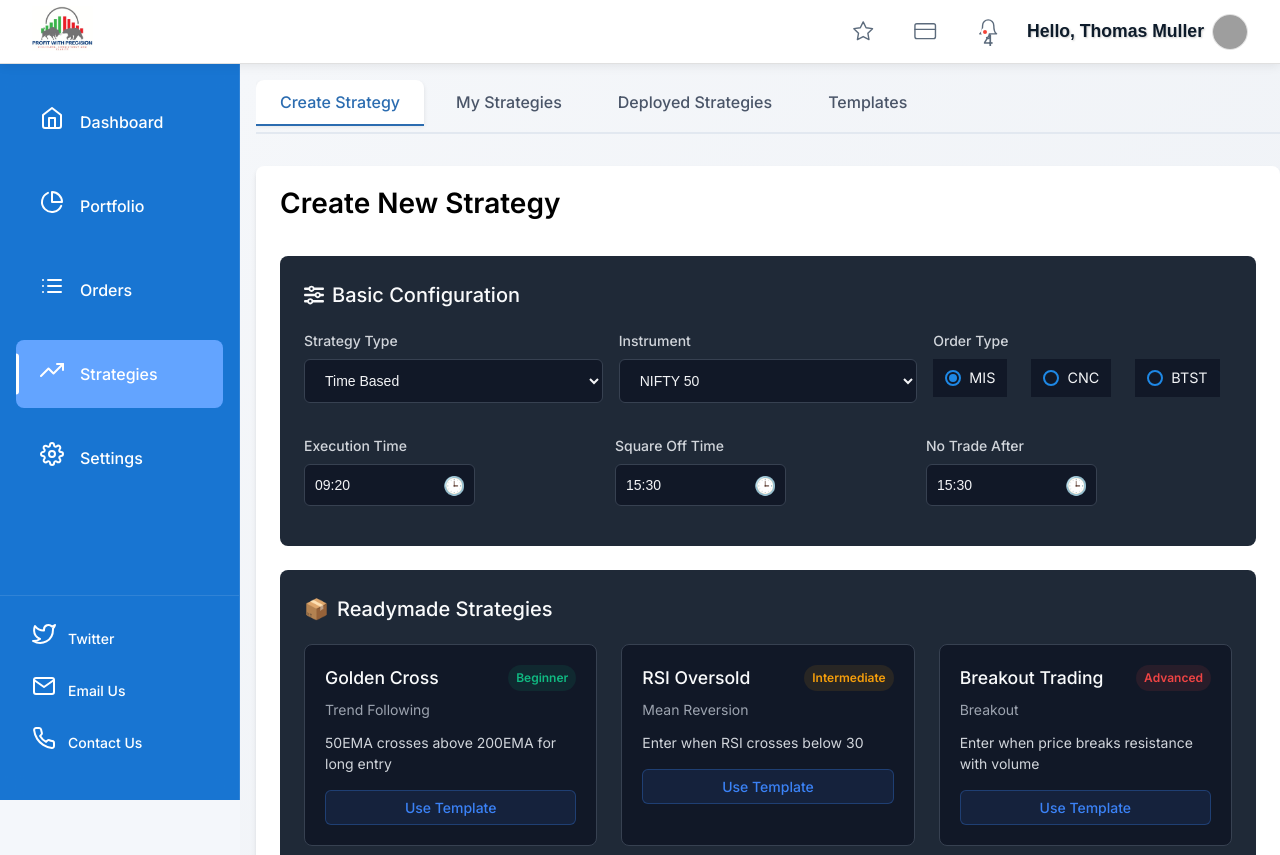
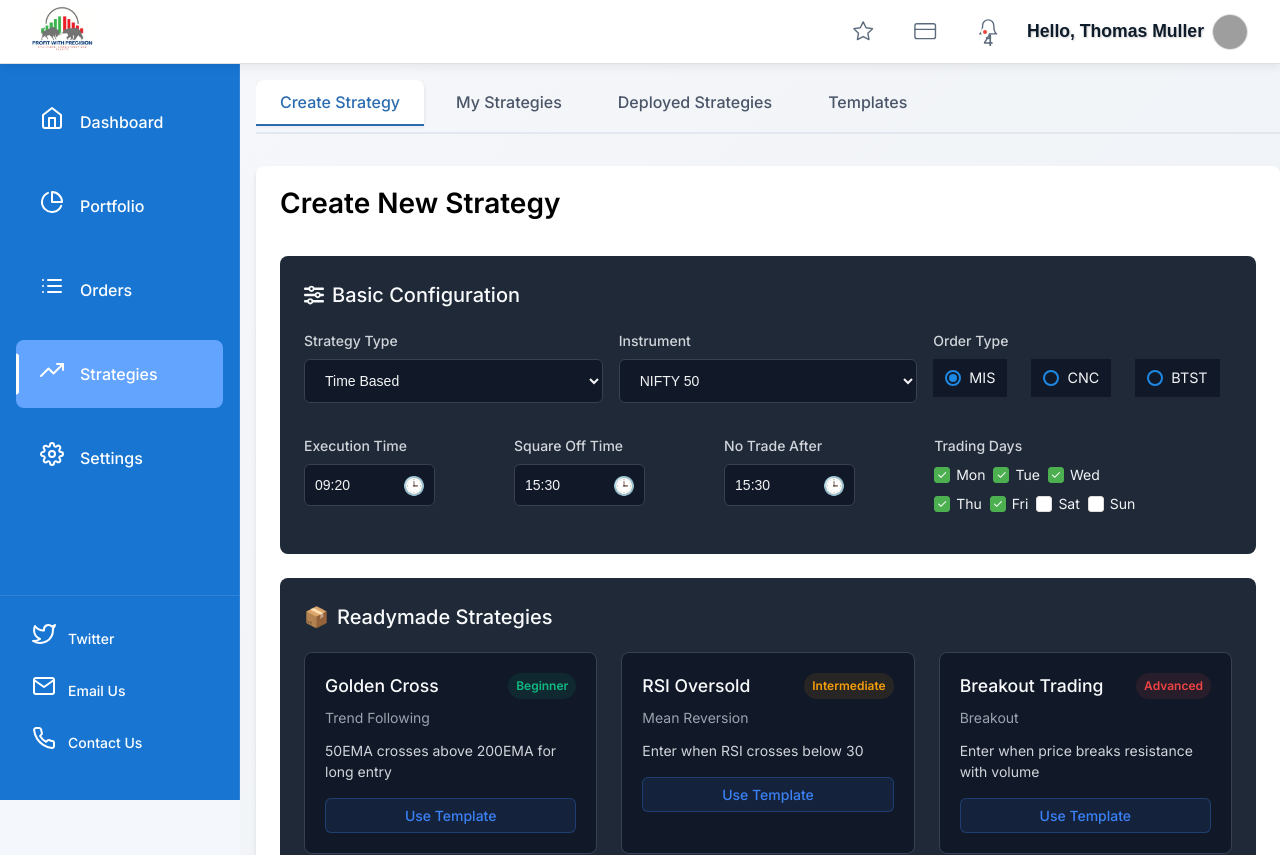
Before and after one commit to sudhanshu2070/last-trade, a React (Vite) app: page /strategies in a window 1280 px wide. Shown: the top 855 px of the page. Built offline with nearby package versions, Linux system fonts and the light colour scheme; grey boxes are pictures that could not be loaded.

Commit message:
Add strategy 0.3

```diff
--- a/src/Pages/StrategyTabs/CreateStrategy/Sections/BasicConfiguration/BasicConfiguration.module.css
+++ b/src/Pages/StrategyTabs/CreateStrategy/Sections/BasicConfiguration/BasicConfiguration.module.css
@@ -32,16 +32,23 @@
 .timeInputsRow {
   grid-column: 1 / -1; /* Span all columns */
   display: grid;
-  grid-template-columns: repeat(3, 1fr);
+  grid-template-columns: repeat(4, 1fr);
   gap: 5px;
+  width: 90%;
 }
 
   .formGroup {
     margin-bottom: 1rem;
   }
+
+   .formGroupTradingDays {
+    margin-bottom: 1rem;
+    width: 100%;
+  }
+
   .timeInputsRow .formGroup {
     margin-bottom: 1rem;
-    width: 70%;
+    width: 80%;
   }
 
   .label {
@@ -123,20 +130,6 @@
     box-shadow: 0 0 0 2px rgba(30, 136, 229, 0.3);
   }
 
-/* .formGroupTime {
-    margin-bottom: 1rem;
-    width: 70%;
-  }
-
-.formGroupTime .label {
-    display: block;
-    margin-bottom: 0.5rem;
-    font-size: 0.875rem;
-    font-weight: 500;
-    color: #d1d5db;
-    width: 70%;
-  }   */
-
 /* Time Picker Container */
 .timePickerContainer {
   position: relative;
@@ -203,6 +196,52 @@
   margin: 0 5px;
 }
 
+/* Trading Days styles */
+.daysContainer {
+  display: flex;
+  flex-wrap: wrap;
+  gap: 8px;
+  margin-top: 8px;
+}
+
+.dayCheckbox {
+  display: flex;
+  align-items: center;
+  gap: 6px;
+  cursor: pointer;
+  font-size: 14px;
+  white-space: nowrap;
+}
+
+.checkboxInput {
+  opacity: 0;
+  position: absolute;
+}
+
+.checkboxCustom {
+  display: inline-block;
+  width: 16px;
+  height: 16px;
+  border: 1px solid #ddd;
+  border-radius: 3px;
+  position: relative;
+  background-color: white;
+}
+
+.checkboxInput:checked + .checkboxCustom {
+  background-color: #4CAF50;
+  border-color: #4CAF50;
+}
+
+.checkboxInput:checked + .checkboxCustom::after {
+  content: '✓';
+  position: absolute;
+  color: white;
+  font-size: 12px;
+  top: 50%;
+  left: 50%;
+  transform: translate(-50%, -50%);
+}
 
   @media (max-width: 768px) {
     .section {
--- a/src/Pages/StrategyTabs/CreateStrategy/Sections/BasicConfiguration/BasicConfiguration.tsx
+++ b/src/Pages/StrategyTabs/CreateStrategy/Sections/BasicConfiguration/BasicConfiguration.tsx
@@ -143,6 +143,7 @@ const BasicConfiguration: React.FC = () => {
   const [noTradeAfterTime, setNoTradeAfterTime] = useState('15:30');
   const [selectedNoTradeAfterHour, setSelectedNoTradeAfterHour] = useState('15');
   const [selectedNoTradeAfterMinute, setSelectedNoTradeAfterMinute] = useState('30');
+  const [selectedDays, setSelectedDays] = useState<string[]>(['Mon', 'Tue', 'Wed', 'Thu', 'Fri']);
 
   // Sync executionTime with selectedHour and selectedMinute
   useEffect(() => {
@@ -152,6 +153,15 @@ const BasicConfiguration: React.FC = () => {
       setSelectedMinute(minute.padStart(2, '0'));
     }
   }, [executionTime]);
+
+  // Trading days toggle function
+  const toggleDay = (day: string) => {
+    if (selectedDays.includes(day)) {
+      setSelectedDays(selectedDays.filter(d => d !== day));
+    } else {
+      setSelectedDays([...selectedDays, day]);
+    }
+  };
 
   return (
     <div className={styles.section}>
@@ -261,6 +271,25 @@ const BasicConfiguration: React.FC = () => {
           onHourChange={setSelectedNoTradeAfterHour}
           onMinuteChange={setSelectedNoTradeAfterMinute}
         />
+
+        {/* Trading Days Selector*/}
+        <div className={styles.formGroupTradingDays}>
+          <label className={styles.label}>Trading Days</label>
+          <div className={styles.daysContainer}>
+            {['Mon', 'Tue', 'Wed', 'Thu', 'Fri', 'Sat', 'Sun'].map(day => (
+              <label key={day} className={styles.dayCheckbox}>
+                <input
+                  type="checkbox"
+                  checked={selectedDays.includes(day)}
+                  onChange={() => toggleDay(day)}
+                  className={styles.checkboxInput}
+                />
+                <span className={styles.checkboxCustom}></span>
+                {day}
+              </label>
+            ))}
+          </div>
+        </div>
       </div>
       </div>
     </div>
```
